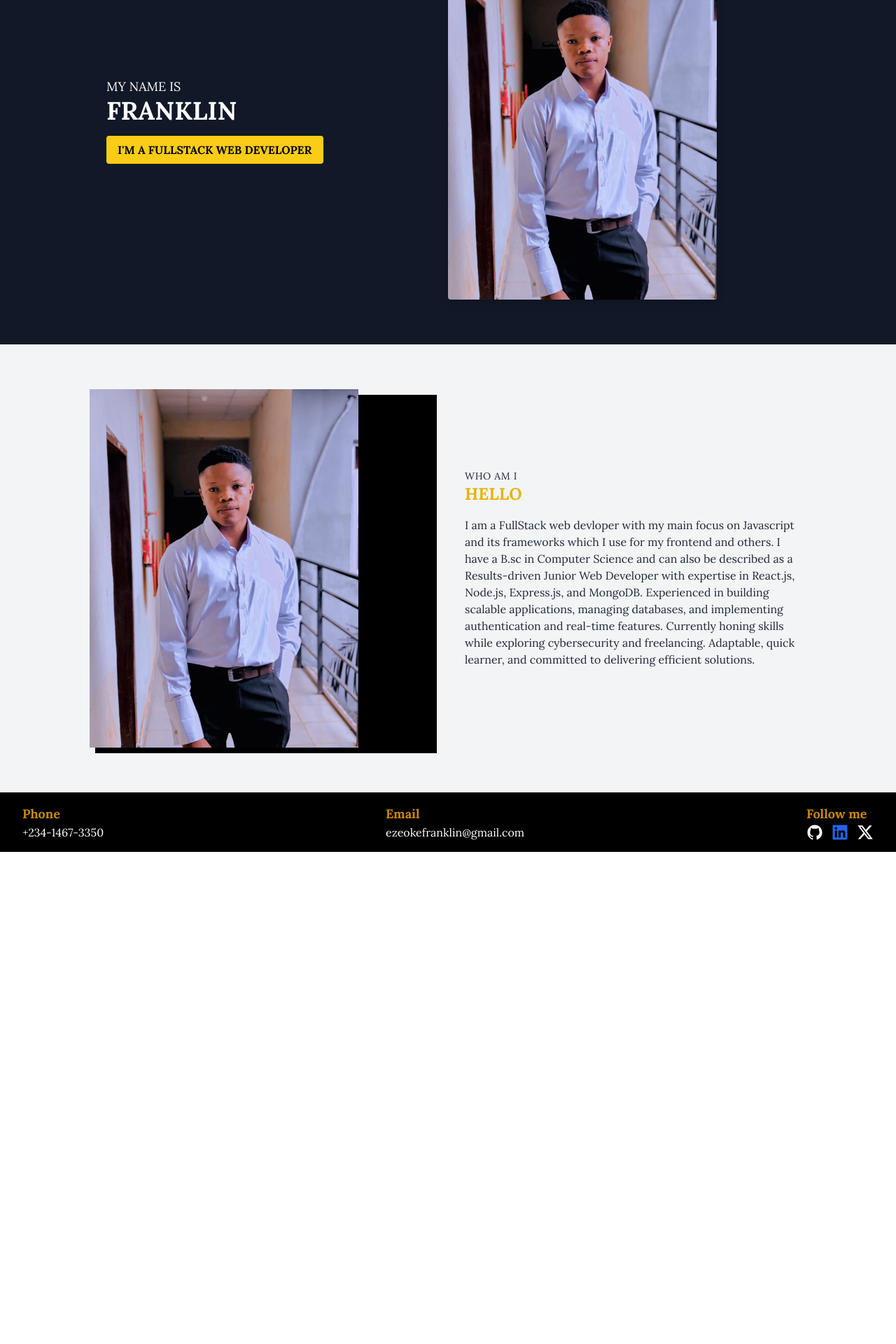
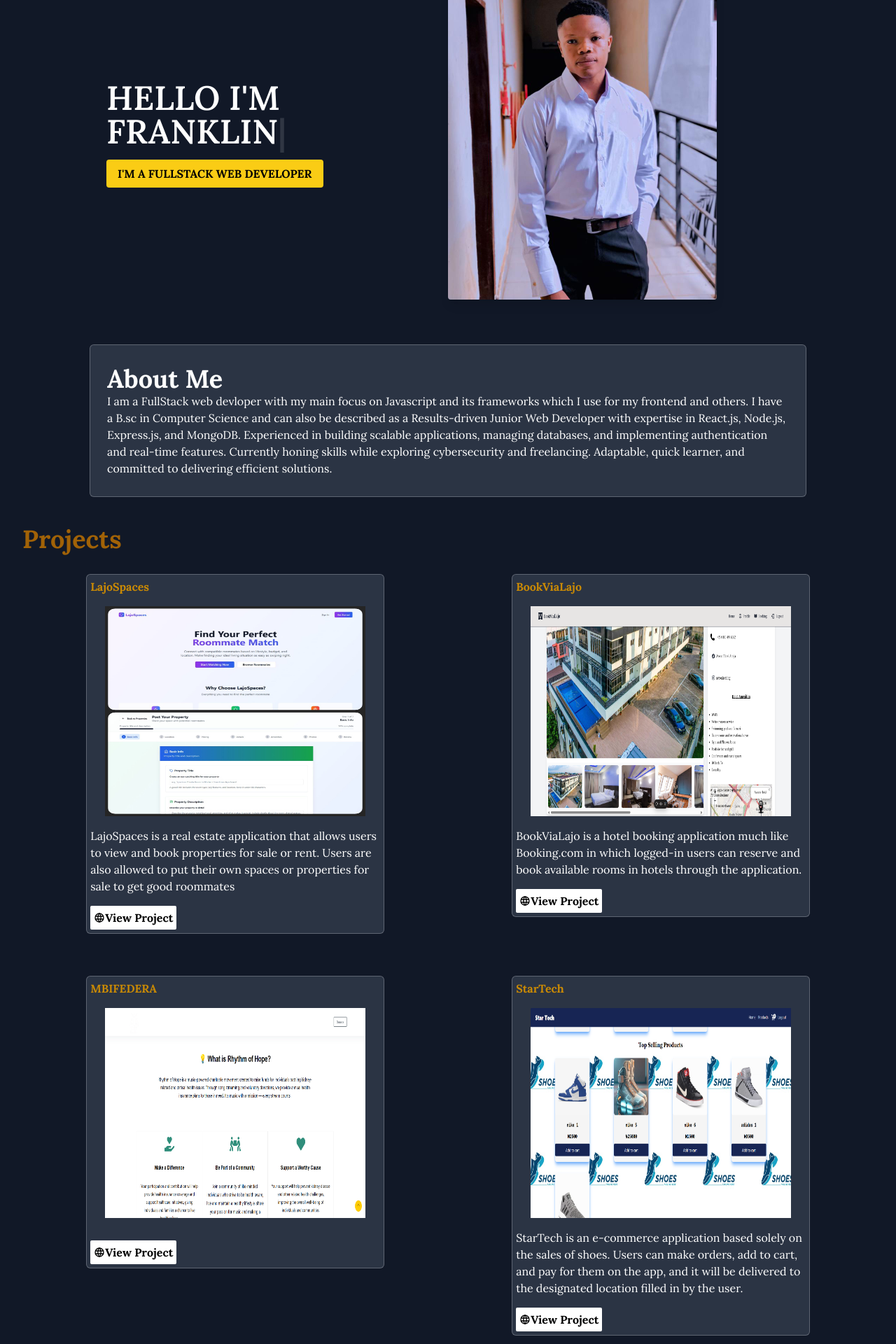
Before and after one commit to LajoLouis/MyPortfolio, a React (Vite) app: page / in a window 1280 px wide. Shown: the part 220-2140 px from the top of the page at 70% size. Before the commit the page ends 1437 px from the top, so only its background shows below. Built offline with nearby package versions, Linux system fonts and the light colour scheme.

Commit message:
new design: changed to a one page design

```diff
--- a/package.json
+++ b/package.json
@@ -14,7 +14,8 @@
     "react": "^18.2.0",
     "react-dom": "^18.2.0",
     "react-icons": "^5.4.0",
-    "react-router-dom": "^7.0.2"
+    "react-router-dom": "^7.0.2",
+    "react-scroll": "^1.9.3"
   },
   "devDependencies": {
     "@types/react": "^18.2.66",
--- a/src/components/AboutMe.jsx
+++ b/src/components/AboutMe.jsx
@@ -1,15 +1,17 @@
 import React from "react";
 import { Link } from "react-router-dom";
 import { motion } from "framer-motion";
+import Typewriter from "./Typewriter";
+import Resume from "./Resume";
+import Projects from "./Projects";
 
 function AboutMe() {
   return (
-    <div className="font-sans text-gray-800 bg-gray-900">
+    <div className="font-sans text-gray-900 bg-gray-900">
       {/* Hero Section */}
       <section className="flex flex-col md:flex-row items-center justify-center bg-gray-900 text-white py-16 px-6 lg:w-[80%] mx-auto">
         <motion.div className="md:w-1/2 text-center md:text-left" initial={{opacity:0, y:-100}} animate={{opacity:1, y:0}} transition={{type:"spring", stiffness:100, duration:5, ease:"backIn"}} viewport={{once:false, amount:"all"}}>
-          <p className="text-lg">MY NAME IS</p>
-          <h2 className="text-4xl font-bold">FRANKLIN</h2>
+          <Typewriter text="HELLO I'M FRANKLIN" speed={100} />
           <button className="mt-4 bg-yellow-400 text-black font-bold px-4 py-2 rounded">
             I'M A FULLSTACK WEB DEVELOPER
           </button>
@@ -29,21 +31,10 @@ function AboutMe() {
       </section>
 
       {/* About Section */}
-      <section className="py-16 px-6 bg-gray-100">
-        <div className="flex flex-col md:flex-row items-center max-w-5xl mx-auto">
-          <div className="md:w-1/2 relative">
-            <div className="absolute top-2 left-2 w-full h-full bg-black z-0" />
-            <img
-              src="/img/profilepic.jpg" // replace with actual image path
-              alt="Franklin"
-              className="relative z-[2] w-full max-w-sm"
-            />
-          </div>
-          <div className="md:w-1/2 mt-8 md:mt-0 md:ml-12">
-            <p className="text-sm uppercase tracking-wider">who am i</p>
-            <h3 className="text-2xl font-bold text-yellow-500 mb-4">HELLO</h3>
-            <p>
-              I am a FullStack web devloper with my main focus on Javascript and
+      <section className="py-7 px-6 text-white xs:w-[90%] md:w-[80%] mx-auto bg-slate-400/20 border-[1px] border-slate-100/25 p-[10px] rounded-md">
+        <h1 className="text-4xl font-bold" >About Me</h1>
+        <p>
+          I am a FullStack web devloper with my main focus on Javascript and
               its frameworks which I use for my frontend and others. I have a
               B.sc in Computer Science and can also be described as a
               Results-driven Junior Web Developer with expertise in React.js,
@@ -52,9 +43,13 @@ function AboutMe() {
               and real-time features. Currently honing skills while exploring
               cybersecurity and freelancing. Adaptable, quick learner, and
               committed to delivering efficient solutions.
-            </p>
-          </div>
-        </div>
+        </p>
+      </section>
+      <section>
+        <Projects/>
+      </section>
+      <section>
+        <Resume/>
       </section>
     </div>
   );
--- a/src/components/Projects.jsx
+++ b/src/components/Projects.jsx
@@ -1,11 +1,15 @@
-import React from 'react';
+import React from "react";
+import { motion } from "framer-motion";
+import { TbWorld } from "react-icons/tb";
 
 function Projects() {
   return (
-    <div className='min-h-screen px-4 sm:px-6 lg:px-8'>
-      <div className='max-w-5xl mx-auto py-10'>
-        <h1 className='text-2xl sm:text-4xl font-bold'>Projects</h1>
-        <div className='mt-12 space-y-16'>
+    <div className="min-h-screen px-4 sm:px-6 lg:px-8 text-white ">
+      <div className=" py-10">
+        <h1 className="text-2xl sm:text-4xl font-bold text-yellow-700">
+          Projects
+        </h1>
+        {/* <div className='mt-12 space-y-16 grid grid-cols-2'>
           {[
             {
               title: 'LajoSpaces',
@@ -38,8 +42,7 @@ function Projects() {
               link: ''
             }
           ].map((project, index) => (
-            <a href={project.link} target='_blank' rel='noopener noreferrer' key={index} >
-              <div  className='flex flex-col sm:flex-row items-center sm:justify-between gap-6'>
+              <div key={index} className='flex flex-col items-center sm:justify-between gap-6 bg-slate-400/20 border-[1px] border-slate-100/25 rounded-md'>
               <div className='w-full sm:w-1/2 space-y-4'>
                 <h1 className='text-xl sm:text-3xl font-bold text-yellow-600'>{project.title}</h1>
                 <p className='font-light text-sm sm:text-base'>{project.description}</p>
@@ -53,8 +56,113 @@ function Projects() {
                 )}
               </div>
             </div>
-            </a>
           ))}
+        </div> */}
+        <div className="grid xs:grid-cols-1 md:grid-cols-2">
+          <motion.div
+            initial={{ opacity: 0 }}
+            animate={{ opacity: 1 }}
+            transition={{ duration: 3 }}
+            className="bg-slate-400/20 border-[1px] border-slate-100/25 p-[5px] rounded-md space-y-4 my-[30px] xs:w-[95%] md:w-[70%] h-fit mx-auto"
+          >
+            <h1 className="text-yellow-600 font-bold">LajoSpaces</h1>
+            <img
+              src="/img/lajospaces_.jpg"
+              alt=""
+              className="md:h-[300px] xs:h-[300px] w-[90%] mx-auto"
+            />
+            <p>
+              LajoSpaces is a real estate application that allows users to view
+              and book properties for sale or rent. Users are also allowed to
+              put their own spaces or properties for sale to get good roommates
+            </p>
+            <button className="bg-white text-black p-[5px] rounded-sm">
+              <a
+                href="https://lajospaces.vercel.app/"
+                className="flex items-center font-bold"
+              >
+                <TbWorld />
+                View Project
+              </a>
+            </button>
+          </motion.div>
+          <motion.div
+            initial={{ opacity: 0 }}
+            animate={{ opacity: 1 }}
+            transition={{ duration: 3 }}
+            className="bg-slate-400/20 border-[1px] border-slate-100/25 p-[5px] rounded-md space-y-4 my-[30px] xs:w-[95%] md:w-[70%] h-fit mx-auto"
+          >
+            <h1 className="text-yellow-600 font-bold">BookViaLajo</h1>
+            <img
+              src="img/bookvialajo.jpg"
+              alt=""
+              className="md:h-[300px] xs:h-[200px] w-[90%] mx-auto"
+            />
+            <p>
+              BookViaLajo is a hotel booking application much like Booking.com
+              in which logged-in users can reserve and book available rooms in
+              hotels through the application.
+            </p>
+            <button className="bg-white text-black p-[5px] rounded-sm">
+              <a
+                href="https://bookvialajo.vercel.app/"
+                className="flex items-center font-bold"
+              >
+                <TbWorld />
+                View Project
+              </a>
+            </button>
+          </motion.div>
+          <motion.div
+            initial={{ opacity: 0 }}
+            animate={{ opacity: 1 }}
+            transition={{ duration: 3 }}
+            className="bg-slate-400/20 border-[1px] border-slate-100/25 p-[5px] rounded-md space-y-4 my-[30px] xs:w-[95%] md:w-[70%] h-fit mx-auto"
+          >
+            <h1 className="text-yellow-600 font-bold">MBIFEDERA</h1>
+            <img
+              src="/img/mbi.png"
+              alt=""
+              className="md:h-[300px] xs:h-[200px] w-[90%] mx-auto"
+            />
+            <p>
+
+            </p>
+            <button className="bg-white text-black p-[5px] rounded-sm">
+              <a
+                href="https://mbispace.com/"
+                className="flex items-center font-bold"
+              >
+                <TbWorld />
+                View Project
+              </a>
+            </button>
+          </motion.div>
+          <motion.div
+            initial={{ opacity: 0 }}
+            animate={{ opacity: 1 }}
+            transition={{ duration: 3 }}
+            className="bg-slate-400/20 border-[1px] border-slate-100/25 p-[5px] rounded-md space-y-4 my-[30px] xs:w-[95%] md:w-[70%] h-fit mx-auto"
+          >
+            <h1 className="text-yellow-600 font-bold">StarTech</h1>
+            <img
+              src="/img/startech.jpg"
+              alt=""
+              className="md:h-[300px] xs:h-[200px] w-[90%] mx-auto"
+            />
+            <p>
+              StarTech is an e-commerce application based solely on the sales of shoes. Users can make orders, add to cart, and pay for them on the app, and it will be delivered to the designated location filled in by the user.
+            </p>
+            <button className="bg-white text-black p-[5px] rounded-sm">
+              <a
+                href="https://startech-ecom-app-navy.vercel.app/"
+                className="flex items-center font-bold"
+              >
+                <TbWorld />
+                View Project
+              </a>
+            </button>
+          </motion.div>
         </div>
       </div>
     </div>
--- a/src/components/Resume.jsx
+++ b/src/components/Resume.jsx
@@ -1,8 +1,17 @@
 import React from "react";
+import { FaHtml5 } from "react-icons/fa6";
+import { RiTailwindCssFill } from "react-icons/ri";
+import { FaNodeJs } from "react-icons/fa6";
+import { SiMongodb } from "react-icons/si";
+import { SiExpress } from "react-icons/si";
+import { SiTypescript } from "react-icons/si";
+import { IoLogoCss3 } from "react-icons/io5";
+import { SiJavascript } from "react-icons/si";
+import { FaReact } from "react-icons/fa6";
 
 function Resume() {
   return (
-    <div className="min-h-screen px-4 sm:px-6 lg:px-8">
+    <div className="min-h-screen px-4 sm:px-6 lg:px-8 text-white">
       <div className="max-w-5xl mx-auto py-10">
         <h1 className="text-2xl sm:text-4xl font-bold text-yellow-600">Resume</h1>
         <div className="mt-8 space-y-12">
@@ -66,15 +75,15 @@ function Resume() {
               <h1 className="text-base sm:text-lg font-bold text-yellow-600">FullStack Web Development</h1>
               <h1 className="text-base sm:text-lg font-bold mt-2">Tools</h1>
               <ul className="list-none list-inside grid grid-cols-2 sm:grid-cols-3 gap-2 font-light text-sm sm:text-base">
-                <li className="bg-slate-400/20 border-[1px] border-slate-100/25 p-[10px] rounded-md">HTML</li>
-                <li className="bg-slate-400/20 border-[1px] border-slate-100/25 p-[10px] rounded-md">CSS</li>
-                <li className="bg-slate-400/20 border-[1px] border-slate-100/25 p-[10px] rounded-md">JavaScript</li>
-                <li className="bg-slate-400/20 border-[1px] border-slate-100/25 p-[10px] rounded-md">TailwindCSS</li>
-                <li className="bg-slate-400/20 border-[1px] border-slate-100/25 p-[10px] rounded-md">React</li>
-                <li className="bg-slate-400/20 border-[1px] border-slate-100/25 p-[10px] rounded-md">Node.js</li>
-                <li className="bg-slate-400/20 border-[1px] border-slate-100/25 p-[10px] rounded-md">Express.js</li>
-                <li className="bg-slate-400/20 border-[1px] border-slate-100/25 p-[10px] rounded-md">MongoDB</li>
-                <li className="bg-slate-400/20 border-[1px] border-slate-100/25 p-[10px] rounded-md">TypeScript</li>
+                <li className="bg-slate-400/20 border-[1px] border-slate-100/25 p-[5px] rounded-md flex items-center space-x-2"><FaHtml5 />HTML</li>
+                <li className="bg-slate-400/20 border-[1px] border-slate-100/25 p-[5px] rounded-md flex items-center space-x-2"><IoLogoCss3 />CSS</li>
+                <li className="bg-slate-400/20 border-[1px] border-slate-100/25 p-[5px] rounded-md flex items-center space-x-2"><SiJavascript />JavaScript</li>
+                <li className="bg-slate-400/20 border-[1px] border-slate-100/25 p-[5px] rounded-md flex items-center space-x-2"><RiTailwindCssFill />TailwindCSS</li>
+                <li className="bg-slate-400/20 border-[1px] border-slate-100/25 p-[5px] rounded-md flex items-center space-x-2"><FaReact />React</li>
+                <li className="bg-slate-400/20 border-[1px] border-slate-100/25 p-[5px] rounded-md flex items-center space-x-2"><FaNodeJs />Node.js</li>
+                <li className="bg-slate-400/20 border-[1px] border-slate-100/25 p-[5px] rounded-md flex items-center space-x-2"><SiExpress />Express.js</li>
+                <li className="bg-slate-400/20 border-[1px] border-slate-100/25 p-[5px] rounded-md flex items-center space-x-2"><SiMongodb />MongoDB</li>
+                <li className="bg-slate-400/20 border-[1px] border-slate-100/25 p-[5px] rounded-md flex items-center space-x-2"><SiTypescript />TypeScript</li>
               </ul>
             </div>
           </div>
--- /dev/null
+++ b/src/components/Typewriter.jsx
@@ -0,0 +1,31 @@
+import React, { useEffect, useState } from "react";
+import { motion } from "framer-motion";
+
+const Typewriter = ({ text, speed = 100 }) => {
+  const [displayedText, setDisplayedText] = useState("");
+  const [index, setIndex] = useState(0);
+
+  useEffect(() => {
+    if (index < text.length) {
+      const timeout = setTimeout(() => {
+        setDisplayedText((prev) => prev + text.charAt(index));
+        setIndex(index + 1);
+      }, speed);
+      return () => clearTimeout(timeout);
+    }
+  }, [index, text, speed]);
+
+  return (
+    <motion.h1
+      className="text-4xl md:text-5xl font-semibold text-white mt-10"
+      initial={{ opacity: 0, y: -20 }}
+      animate={{ opacity: 1, y: 0 }}
+      transition={{ duration: 0.5, ease: "easeOut" }}
+    >
+      {displayedText}
+      <span className="inline-block w-[1ch] animate-pulse text-white/15">|</span>
+    </motion.h1>
+  );
+};
+
+export default Typewriter;
```
Also changed, not shown: 1 other file (tests, documents, lock files or other folders).
